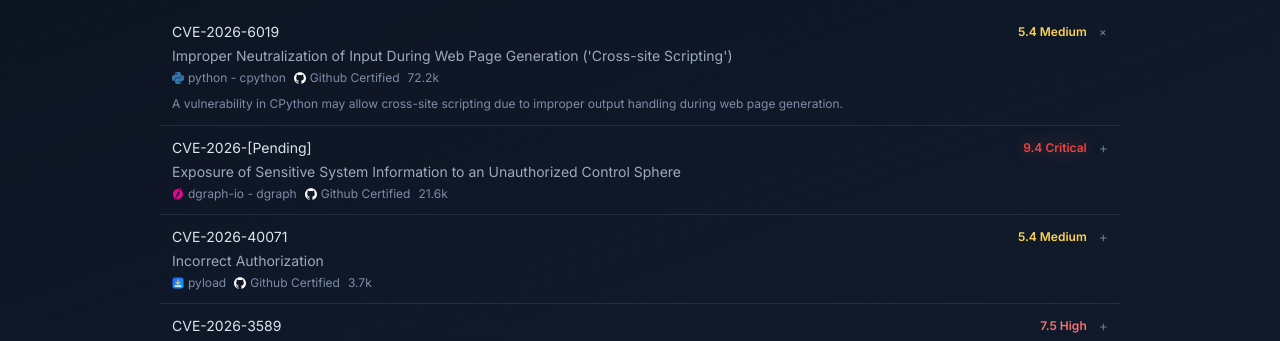
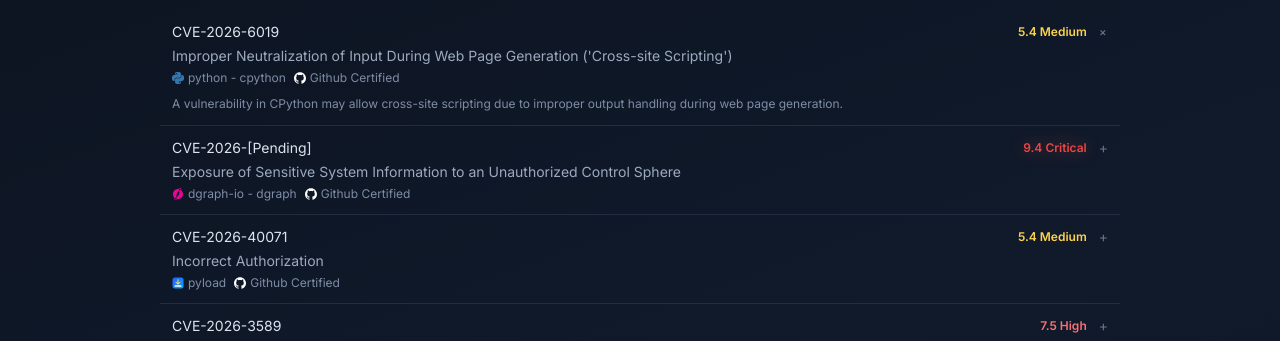
Before and after one commit to komi22/oolongeya, a Next.js app: page / in a window 1280 px wide. Shown: the part 692-1033 px from the top of the page. Built offline with nearby package versions, Linux system fonts and the light colour scheme.

Commit message:
chore: remove numeric badges from new CVE entries

```diff
--- a/app/page.js
+++ b/app/page.js
@@ -39,7 +39,6 @@
     productIcon: "/icons/python.svg",
     verificationLabel: "Github Certified",
     verificationIcon: "/icons/github.svg",
-    badgeValue: "72.2k",
     description:
       "A vulnerability in CPython may allow cross-site scripting due to improper output handling during web page generation.",
   },
@@ -53,7 +52,6 @@
     productIcon: "/icons/dgraph.svg",
     verificationLabel: "Github Certified",
     verificationIcon: "/icons/github.svg",
-    badgeValue: "21.6k",
     description:
       "A vulnerability in Dgraph may allow unauthorized administrative access due to improper exposure of sensitive information through a debug interface.",
   },
@@ -66,7 +64,6 @@
     productIcon: "/icons/pyload.svg",
     verificationLabel: "Github Certified",
     verificationIcon: "/icons/github.svg",
-    badgeValue: "3.7k",
     description:
       "A vulnerability in pyLoad may allow authenticated low-privileged users to perform unauthorized actions due to incorrect authorization checks in WebUI JSON endpoints.",
   },
```
